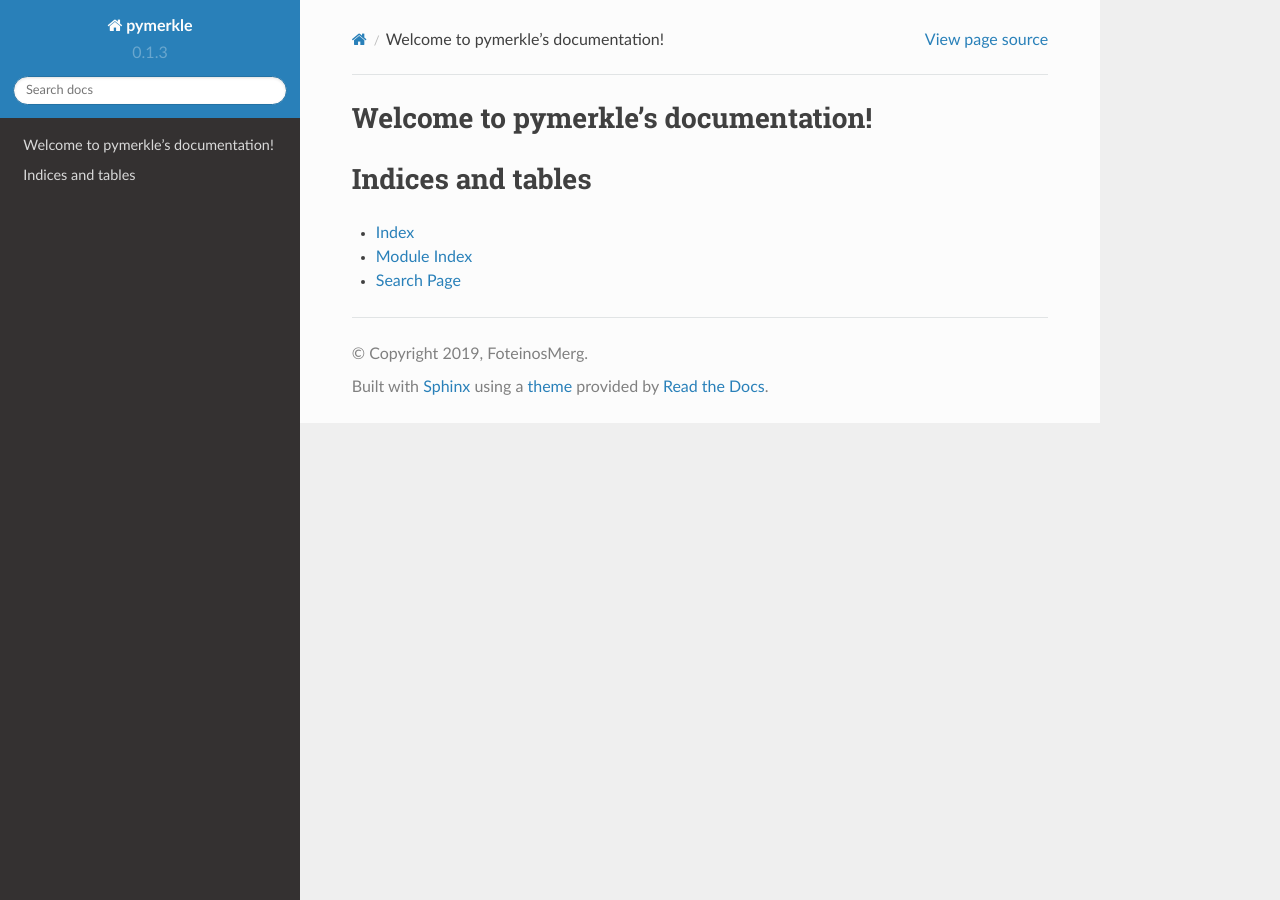
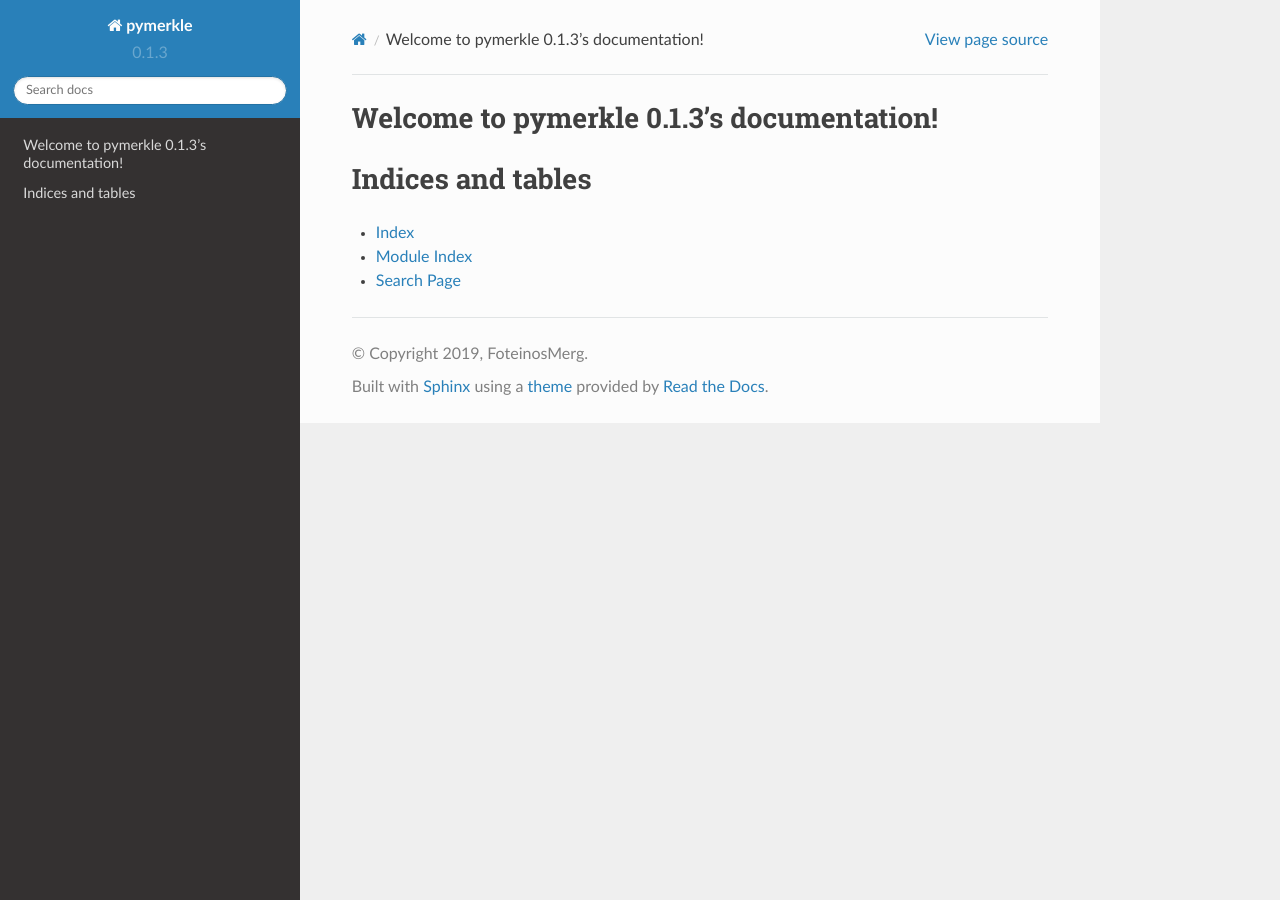
Before and after one commit to fmerg/pymerkle, a Sphinx documentation site: the page built from docs/source/index.rst, in a window 1280 px wide. Built offline with Sphinx 7.4.7 and the Read the Docs theme 2.0.0, drawn with Linux system fonts in a browser that asks for light colours.

Commit message:
regenerate docs

```diff
--- a/docs/source/index.rst
+++ b/docs/source/index.rst
@@ -1,10 +1,10 @@
-.. pymerkle documentation master file, created by
-   sphinx-quickstart on Wed Jan 30 17:26:38 2019.
+.. pymerkle 0.1.3 documentation master file, created by
+   sphinx-quickstart on Wed Jan 30 19:57:01 2019.
    You can adapt this file completely to your liking, but it should at least
    contain the root `toctree` directive.
 
-Welcome to pymerkle's documentation!
-====================================
+Welcome to pymerkle 0.1.3's documentation!
+==========================================
 
 .. toctree::
    :maxdepth: 2
```
Also changed, not shown: README.md (+53 -26 lines), 9 other files.
